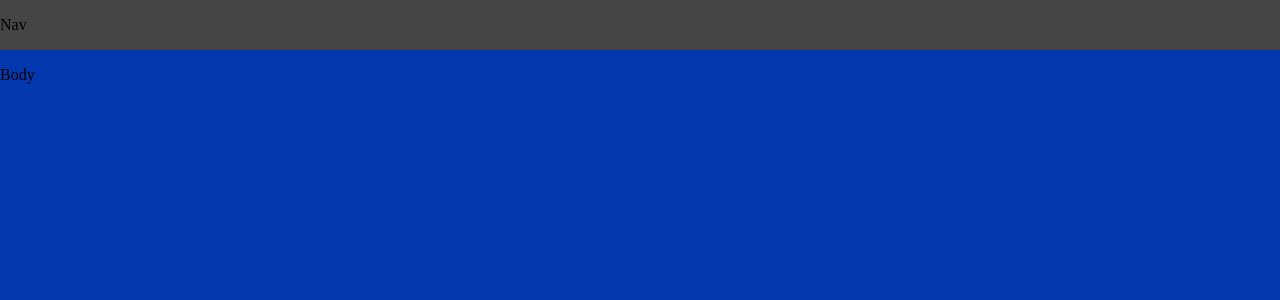
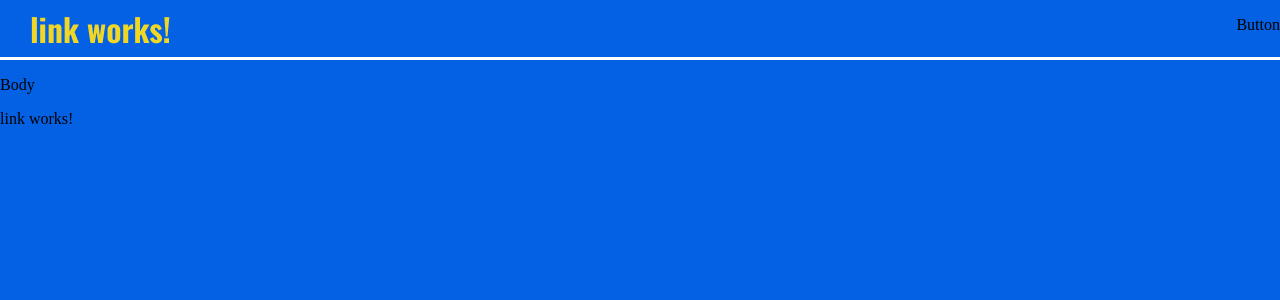
Before and after one commit to Karmveer27/angular-learning, an Angular app in the folder angular-frontend/: page / in a window 1280 px wide. Shown: the top 300 px of the page. Built offline with nearby package versions, Linux system fonts and the light colour scheme.

Commit message:
Created nav component , and link component. Yet to make link component dynamic and take in @input

```diff
--- a/angular-frontend/src/app/app.component.css
+++ b/angular-frontend/src/app/app.component.css
@@ -5,19 +5,18 @@
     min-height: 100vh;
     overflow-x: hidden;
 }
-body{
-    margin: 0px;
-}
+
 
 .nav-container{
-    background-color: rgb(71, 68, 68);
+
     padding: 0px;
     margin: 0px;
     min-width: 100%;
-    min-height: 50px;
+    min-height: 60px;
+    max-height: 60px;
 }
 .body-container{
-    background-color: #0138ad;
+    background-color: #0461e4;
     flex-grow: 1;
 }
 h1{
--- a/angular-frontend/src/app/app.component.html
+++ b/angular-frontend/src/app/app.component.html
@@ -1,9 +1,12 @@
 <div class="app-container">
   <div class="nav-container">
-    <p>Nav</p>
+    <app-nav></app-nav>
+
+
   </div>
 
   <div class="body-container">
     <p>Body</p>
+    <app-link></app-link>
   </div>
 </div>
--- a/angular-frontend/src/app/app.component.ts
+++ b/angular-frontend/src/app/app.component.ts
@@ -1,10 +1,12 @@
 import { Component } from '@angular/core';
 import { RouterOutlet } from '@angular/router';
+import { NavComponent } from './components/nav/nav.component';
+import { LinkComponent } from './components/link/link.component';
 
 @Component({
   selector: 'app-root',
   standalone: true,
-  imports: [RouterOutlet],
+  imports: [RouterOutlet,NavComponent,LinkComponent],
   templateUrl: './app.component.html',
   styleUrl: './app.component.css'
 })
--- /dev/null
+++ b/angular-frontend/src/app/components/link/link.component.css
@@ -0,0 +1,3 @@
+*{
+    margin: 0;
+}
--- /dev/null
+++ b/angular-frontend/src/app/components/link/link.component.html
@@ -0,0 +1 @@
+<p>link works!</p>
--- /dev/null
+++ b/angular-frontend/src/app/components/nav/nav.component.css
@@ -0,0 +1,16 @@
+.nav-items{
+    display: flex;
+    justify-content: space-between;
+    border-bottom: 1px solid white;
+    min-width: 100vw;
+    background-color:#0461e4;
+}
+.title{
+    font-family: 'Oswald';
+    font-style: normal;
+    font-weight:  650;
+    font-display: swap;
+    color: #f0d625;
+    font-size: 2rem;
+    margin: 5px 30px;
+}
--- /dev/null
+++ b/angular-frontend/src/app/components/nav/nav.component.html
@@ -0,0 +1,4 @@
+<div class="nav-items">
+    <p class="title"> <app-link></app-link></p>
+    <p>Button</p>
+</div>
--- a/angular-frontend/src/styles.css
+++ b/angular-frontend/src/styles.css
@@ -1,4 +1,5 @@
 /* You can add global styles to this file, and also import other style files */
+@import url('https://fonts.googleapis.com/css2?family=Oswald:wght@200..700&display=swap');
 body{
     margin: 0px;
 }
```
Also changed, not shown: angular-frontend/src/app/components/link/link.component.ts (added, +13 -0 lines), angular-frontend/src/app/components/nav/nav.component.ts (added, +13 -0 lines), 2 other files (tests, documents, lock files or other folders).
